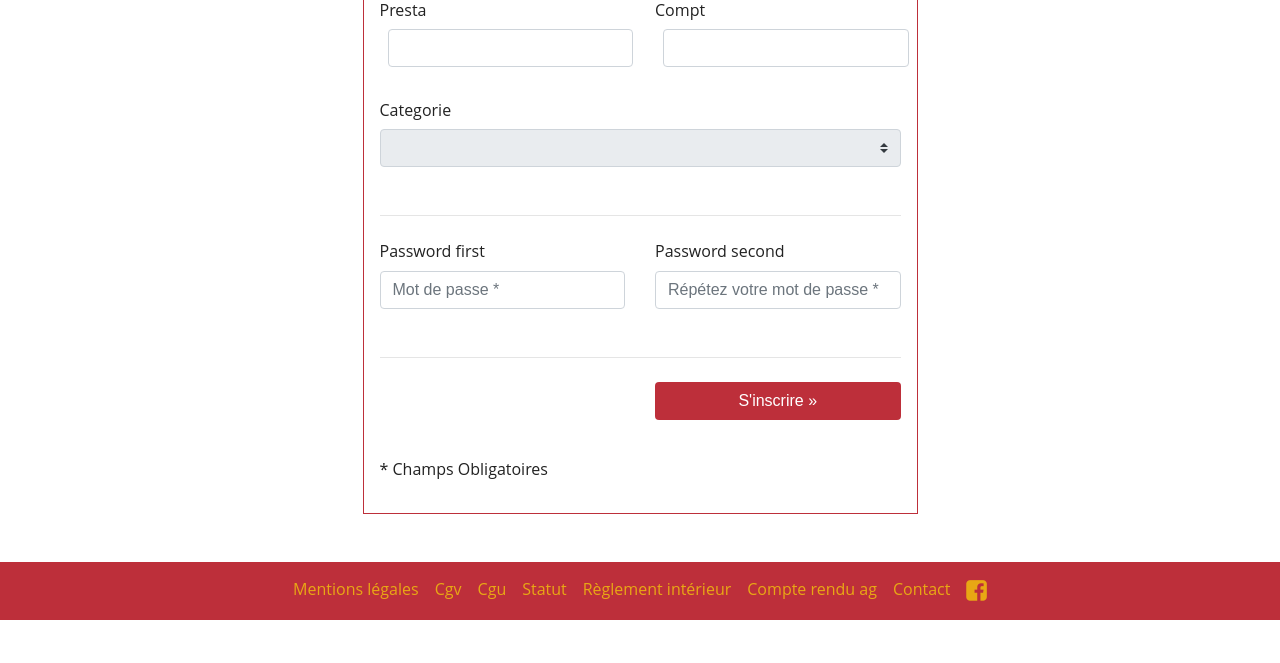
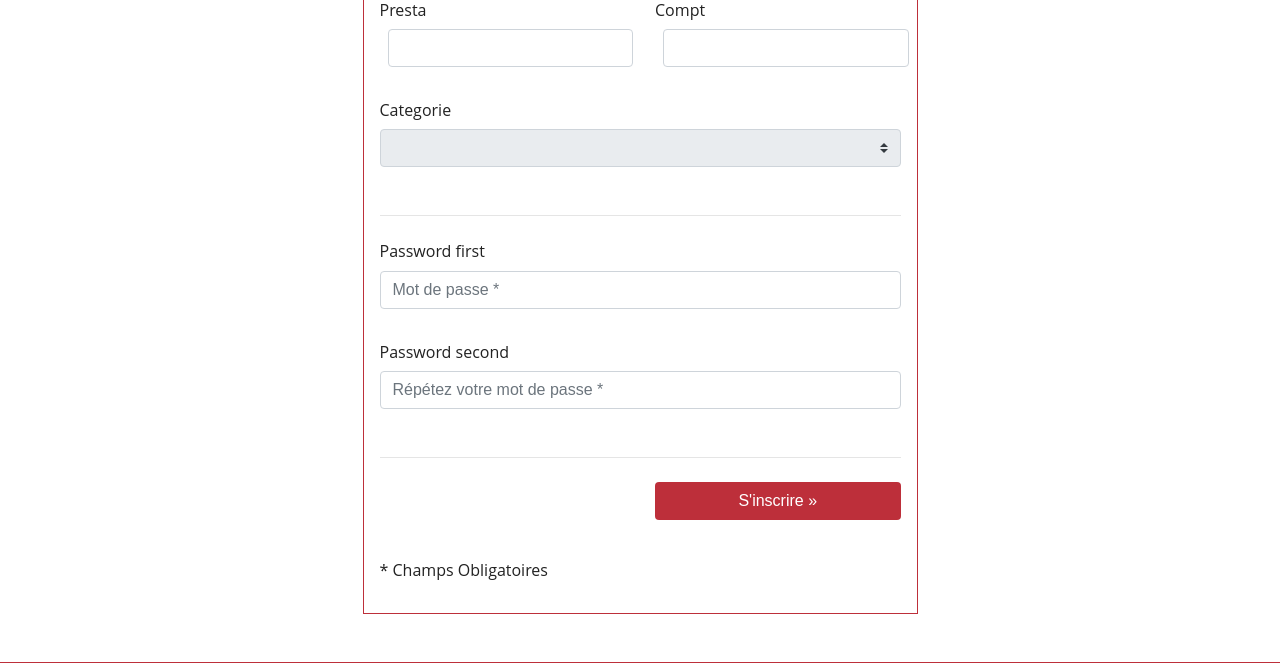
Before and after one commit to lescadev/loupelou, a Symfony app: template templates/professionnels/inscription.html.twig in a window 1280 px wide. Shown: the part 1031-1694 px from the top of the page. Before the commit the page ends 1651 px from the top, so only its background shows below. Run offline with Twig, Linux system fonts and the light colour scheme; the template is opened without the code that fills it, so the values that code supplies are empty; form fields are guessed from the names that the template uses; some libraries are stand-ins or nearby versions.

Commit message:
Fixed password fields

```diff
--- a/templates/professionnels/inscription.html.twig
+++ b/templates/professionnels/inscription.html.twig
@@ -80,10 +80,10 @@
                     {# **************** #}
                     {# PASSWORD #}
                     <div class="row">
-                        <div class="form-group col-6">
+                        <div class="form-group col-12">
                             {{ form_row(form.password.first, {'attr' : {'placeholder': "Mot de passe *", "class": "form-control"}}) }}
                         </div>
-                        <div class="form-group col-6">
+                        <div class="form-group col-12">
                             {{ form_row(form.password.second, {'attr' : {'placeholder': "Répétez votre mot de passe *", "class": "form-control"}}) }}
                         </div>
                     </div>
```
